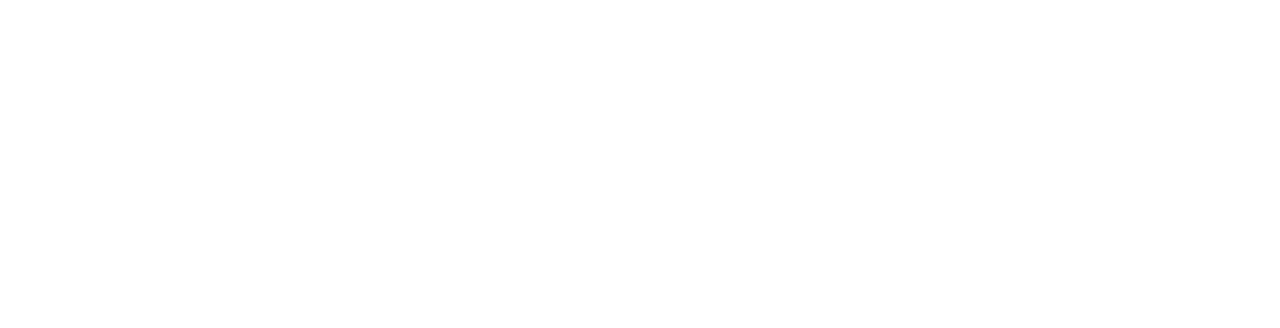
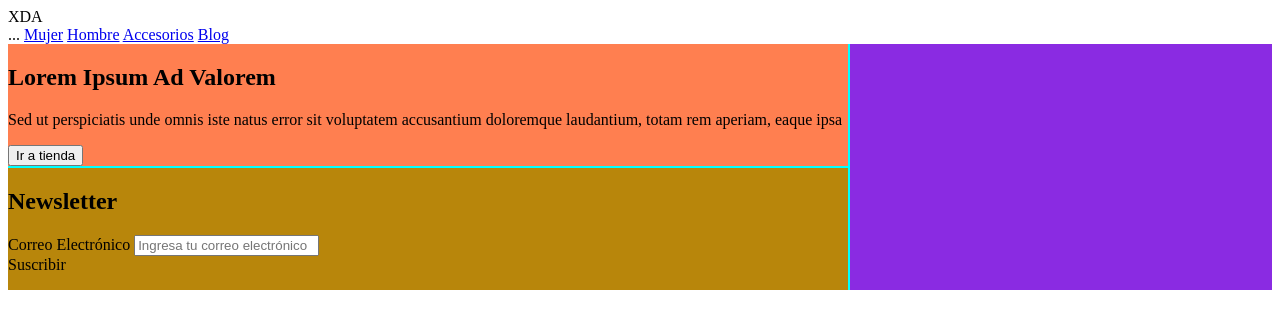
Before and after one commit to JuanDuran85/ejemplo_grid_css, a plain HTML site: page Ejemplo4/index.html in a window 1280 px wide. Drawn offline with Linux system fonts and the light colour scheme.

Commit message:
agregando solucion a desafio

```diff
--- a/Ejemplo4/index.html
+++ b/Ejemplo4/index.html
@@ -8,6 +8,52 @@
     <title>Desafío</title>
 </head>
 <body>
-
+    <!DOCTYPE html>
+<html lang="en">
+<head>
+  <meta charset="UTF-8">
+  <meta name="viewport" content="width=device-width, initial-scale=1.0">
+  <meta http-equiv="X-UA-Compatible" content="ie=edge">
+  <title>Tienda XDA</title>
+  <link href="https://fonts.googleapis.com/css?family=Raleway:400,700" rel="stylesheet" />
+  <link href="./styles.css" rel="stylesheet" type="text/css" />
+</head>
+<body>
+  <nav class="navbar">
+    <section class="navbar__brand">XDA</section>
+    <section class="navbar__menu">
+      <a class="navbar__hamburger">...</a>
+      <a class="navbar__item" href="#">Mujer</a>
+      <a class="navbar__item" href="#">Hombre</a>
+      <a class="navbar__item" href="#">Accesorios</a>
+      <a class="navbar__item" href="#">Blog</a>
+    </section>
+  </nav>
+  <main class="main">
+    <header class="header"></header>
+    <section class="info">
+      <h1 class="info__title">
+        Lorem Ipsum Ad Valorem
+      </h1>
+      <section class="info__content">
+        <p class="info__text">Sed ut perspiciatis unde omnis iste natus error sit voluptatem accusantium doloremque laudantium, totam rem aperiam, eaque ipsa</p>
+        <button class="button">Ir a tienda</button>
+      </section>
+    </section>
+    <footer class="newsletter">
+      <section class="newsletter__form">
+        <h1 class="newsletter__title">
+          Newsletter
+        </h1>
+        <section class="newsletter__email">
+          <label class="newsletter__label">Correo Electrónico</label>
+          <input class="input" placeholder="Ingresa tu correo electrónico" type="email" />
+        </section>
+      </section>
+      <section class="newsletter__subscribe">Suscribir</section>
+    </footer>
+  </main>
 </body>
 </html>
+</body>
+</html>
--- a/Ejemplo4/style.css
+++ b/Ejemplo4/style.css
@@ -0,0 +1,23 @@
+.main {
+    display: grid;
+    grid-template-columns: 4fr repeat(2, 1fr);
+    grid-template-rows: repeat(2, 1fr);
+    grid-column-gap: 2px;
+    grid-row-gap: 2px;
+    background-color: aqua;
+}
+
+.header{
+    grid-area: 1 / 2 / 3 / 4;
+    background-color: blueviolet;
+}
+
+.info {
+    grid-area: 1 / 1 / 2 / 2;
+    background-color: coral;
+}
+
+.newsletter {
+    grid-area: 2 / 1 / 3 / 2;
+    background-color: darkgoldenrod;
+}
```
